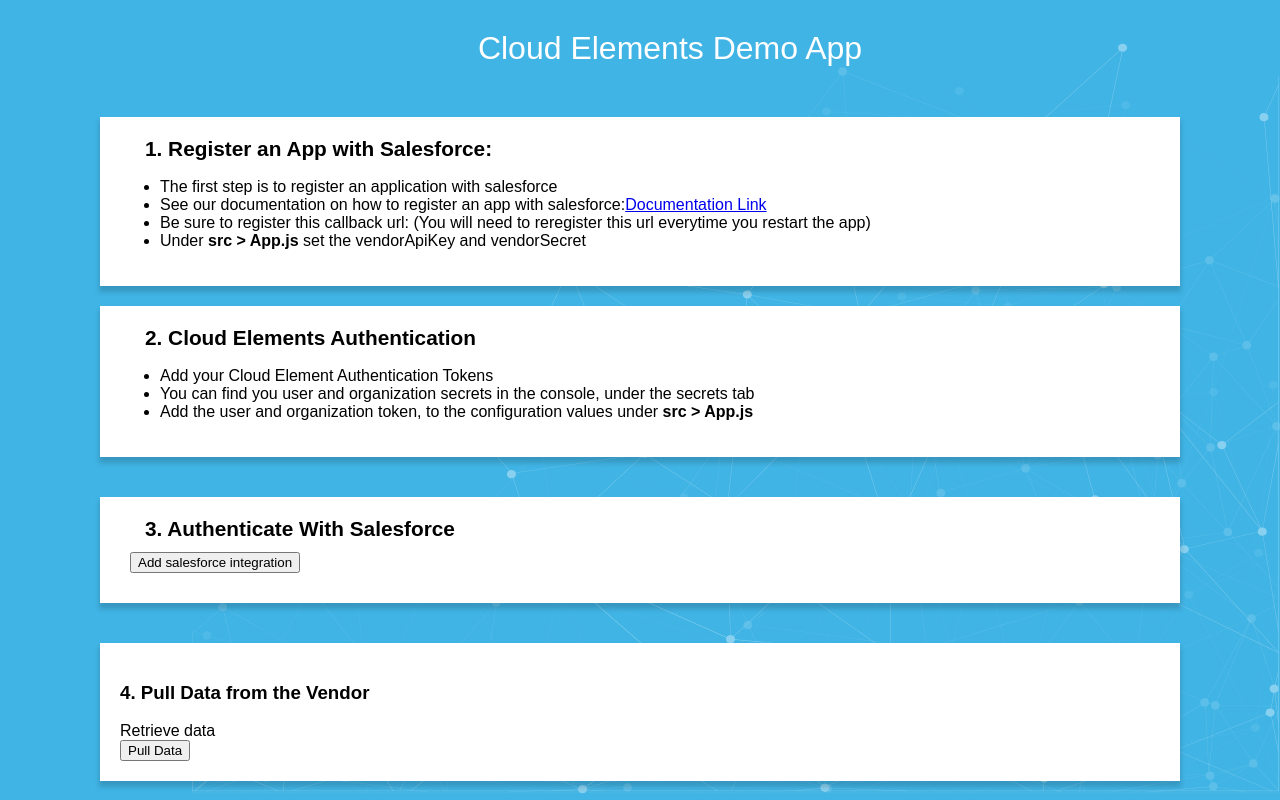
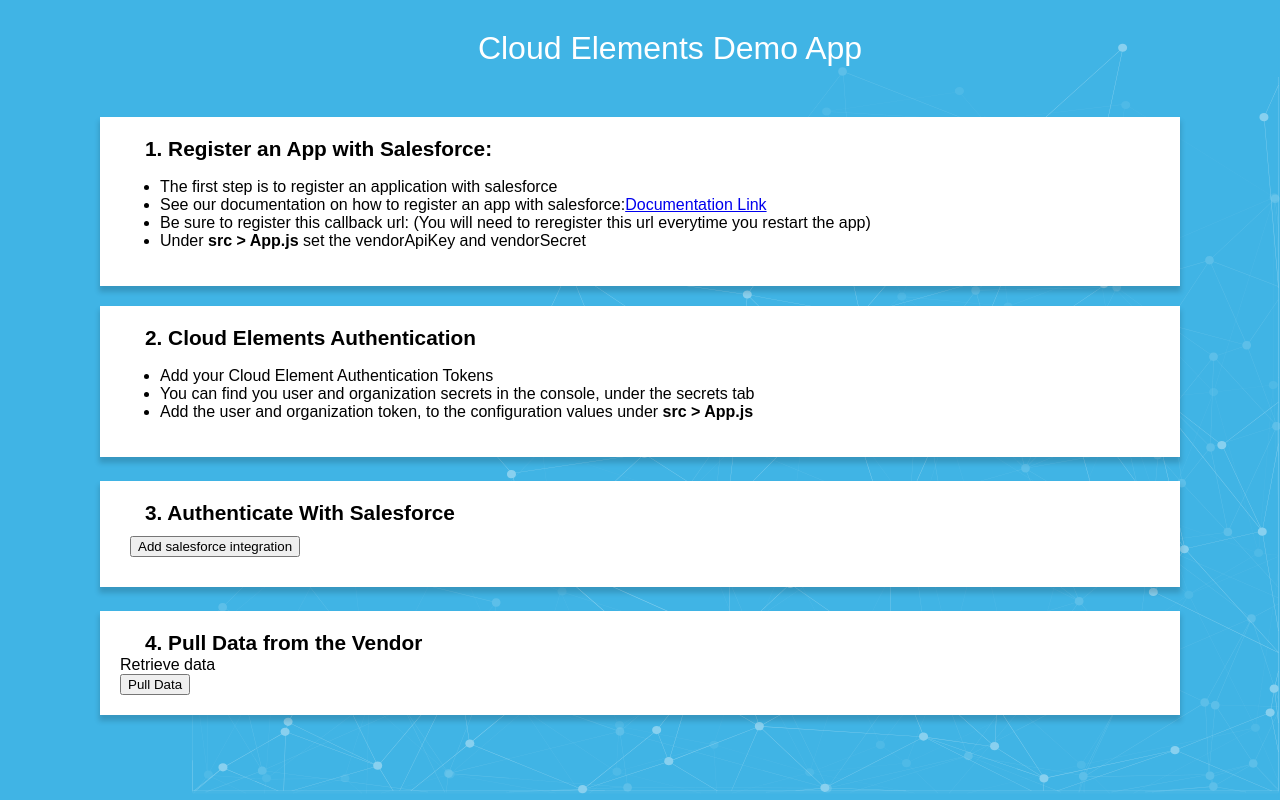
Before and after one commit to andreibrasoveanu/exampleapp, a React app: page / in a window 1280 px wide. Built offline with nearby package versions, Linux system fonts and the light colour scheme; no server answers.

Commit message:
minor styling changes to align card number headings and spacing between cards

```diff
--- a/src/components/GetData.js
+++ b/src/components/GetData.js
@@ -4,6 +4,8 @@
 
 import './styles/master.css';
 import './styles/getdata.css';
+
+import Check from './icons/Icons';
 
 class GetData extends Component {
 
@@ -36,6 +38,7 @@
 
   render() {
     let { resources } = this.state;
+    let { elementToken } = this.props;
     let data = resources ? resources : {};
     let columns = [{Header: 'FirstName', accessor: 'FirstName' },
      {Header: 'LastName', accessor: 'LastName' },
@@ -44,7 +47,8 @@
     return(
       <div>
         <div className='card'>
-          <h3>4. Pull Data from the Vendor </h3>
+          <div className='heading'> <Check fill={elementToken ? '#fff' : '#fff'}/>
+            4. Pull Data from the Vendor </div>
           <div> Retrieve data</div>
           <button onClick={this.listResources}> Pull Data </button>
         </div>
--- a/src/components/styles/master.css
+++ b/src/components/styles/master.css
@@ -12,6 +12,7 @@
   box-shadow: 0px 5px 5px 1px rgba(0,0,0,0.16);
   padding: 20px;
   text-align: left;
+  margin-bottom: 4px;
 }
 
 .card svg {
```
